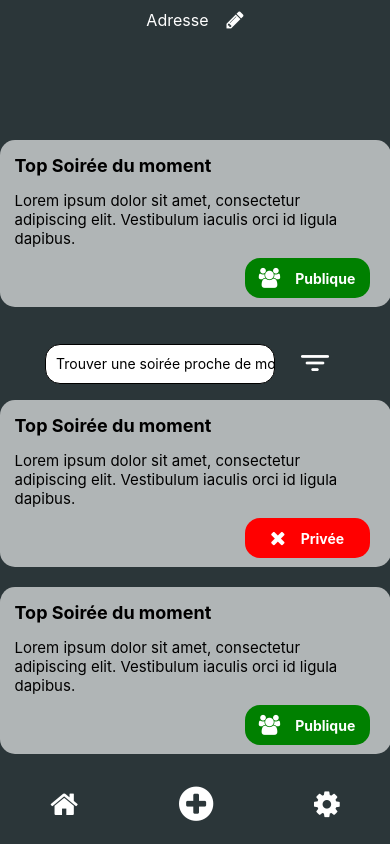
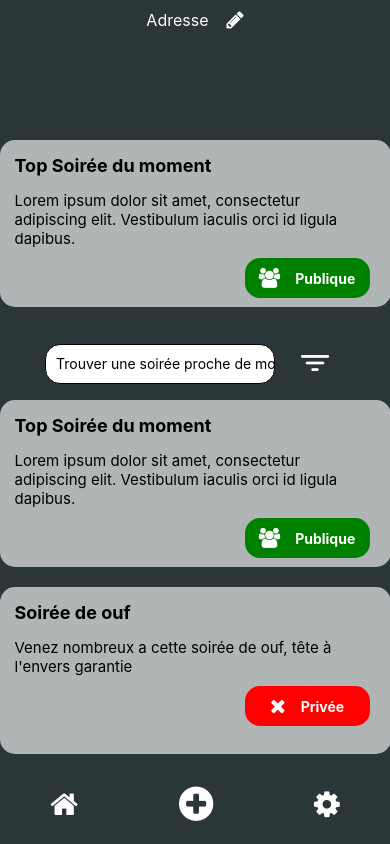
Before and after one commit to NapoTwiixe306/scoutparty, a React Native app: screen /Home in a window 390 px wide. Built offline with nearby package versions, Linux system fonts and the light colour scheme.

Commit message:
add: recherche dynamique de soirée

```diff
--- a/app/Home/Home.jsx
+++ b/app/Home/Home.jsx
@@ -1,11 +1,39 @@
-import React, { useState } from 'react';
+import React, { useState, useEffect } from 'react';
 import { Text, View, TextInput, TouchableOpacity, Platform, Keyboard, ScrollView } from 'react-native';
 import Icon from "react-native-vector-icons/Ionicons";
 import styles from './style';
 import HotParty from '../../src/components/Party/Party';
 
+const parties = [
+  {
+    title: "Top Soirée du moment",
+    text: "Lorem ipsum dolor sit amet, consectetur adipiscing elit. Vestibulum iaculis orci id ligula dapibus.",
+    type: "publique"
+  },
+  {
+    title: "Soirée de ouf",
+    text: "Venez nombreux a cette soirée de ouf, tête à l'envers garantie",
+    type: "privé"
+  },
+  {
+    title: "Test",
+    text: "Lorem ipsum dolor sit amet, consectetur adipiscing elit. Vestibulum iaculis orci id ligula dapibus.",
+    type: "restreint"
+  }
+];
+
 export default function Home() {
   const [searchText, setSearchText] = useState('');
+  const [filteredParties, setFilteredParties] = useState(parties);
+
+  useEffect(() => {
+    const filtered = parties.filter(party =>
+      party.title.toLowerCase().includes(searchText.toLowerCase()) ||
+      party.text.toLowerCase().includes(searchText.toLowerCase()) ||
+      party.type.toLowerCase().includes(searchText.toLowerCase())
+    );
+    setFilteredParties(filtered);
+  }, [searchText]);
 
   const handleSearch = () => {
     console.log('Recherche:', searchText);
@@ -32,7 +60,7 @@ export default function Home() {
     <View style={{ flex: 1 }}>
       <ScrollView contentContainerStyle={{ paddingBottom: 70 }}>
         <View style={styles.container}>
-          <HotParty
+        <HotParty
             title="Top Soirée du moment"
             text="Lorem ipsum dolor sit amet, consectetur adipiscing elit. Vestibulum iaculis orci id ligula dapibus."
             type="publique"
@@ -52,21 +80,14 @@ export default function Home() {
             </TouchableOpacity>
           </View>
           <View>
-            <HotParty
-              title="Top Soirée du moment"
-              text="Lorem ipsum dolor sit amet, consectetur adipiscing elit. Vestibulum iaculis orci id ligula dapibus."
-              type="privé"
-            />
-            <HotParty
-              title="Top Soirée du moment"
-              text="Lorem ipsum dolor sit amet, consectetur adipiscing elit. Vestibulum iaculis orci id ligula dapibus."
-              type="publique"
-            />
-            <HotParty
-              title="Top Soirée du moment"
-              text="Lorem ipsum dolor sit amet, consectetur adipiscing elit. Vestibulum iaculis orci id ligula dapibus."
-              type="restreint"
-            />
+            {filteredParties.map((party, index) => (
+              <HotParty
+                key={index}
+                title={party.title}
+                text={party.text}
+                type={party.type}
+              />
+            ))}
           </View>
         </View>
       </ScrollView>
--- a/src/components/Type/Type.jsx
+++ b/src/components/Type/Type.jsx
@@ -39,7 +39,7 @@ const styles = StyleSheet.create({
   container: {
     flexDirection: 'row',
     alignItems: 'center',
-    justifyContent: 'center', // Aligne verticalement
+    justifyContent: 'center',
     padding: 10,
     marginVertical: 5,
     width: 125,
```
